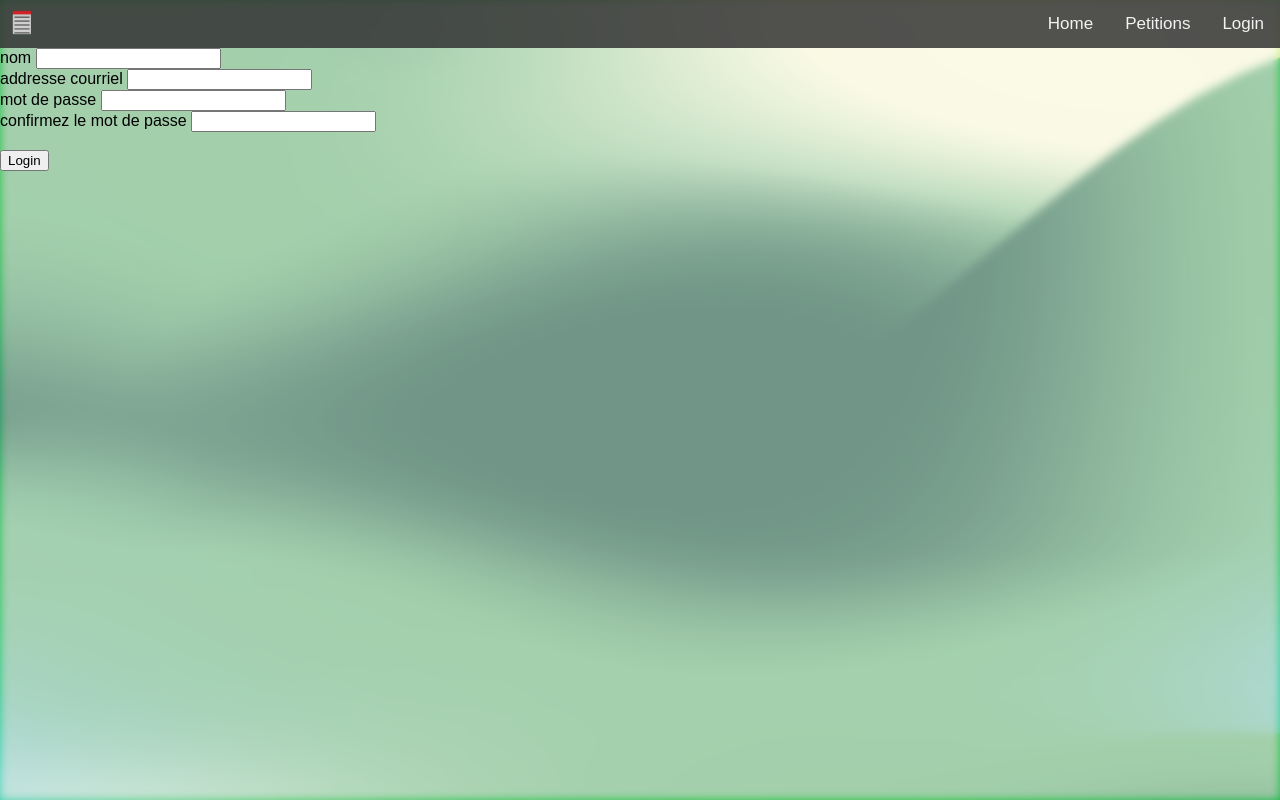
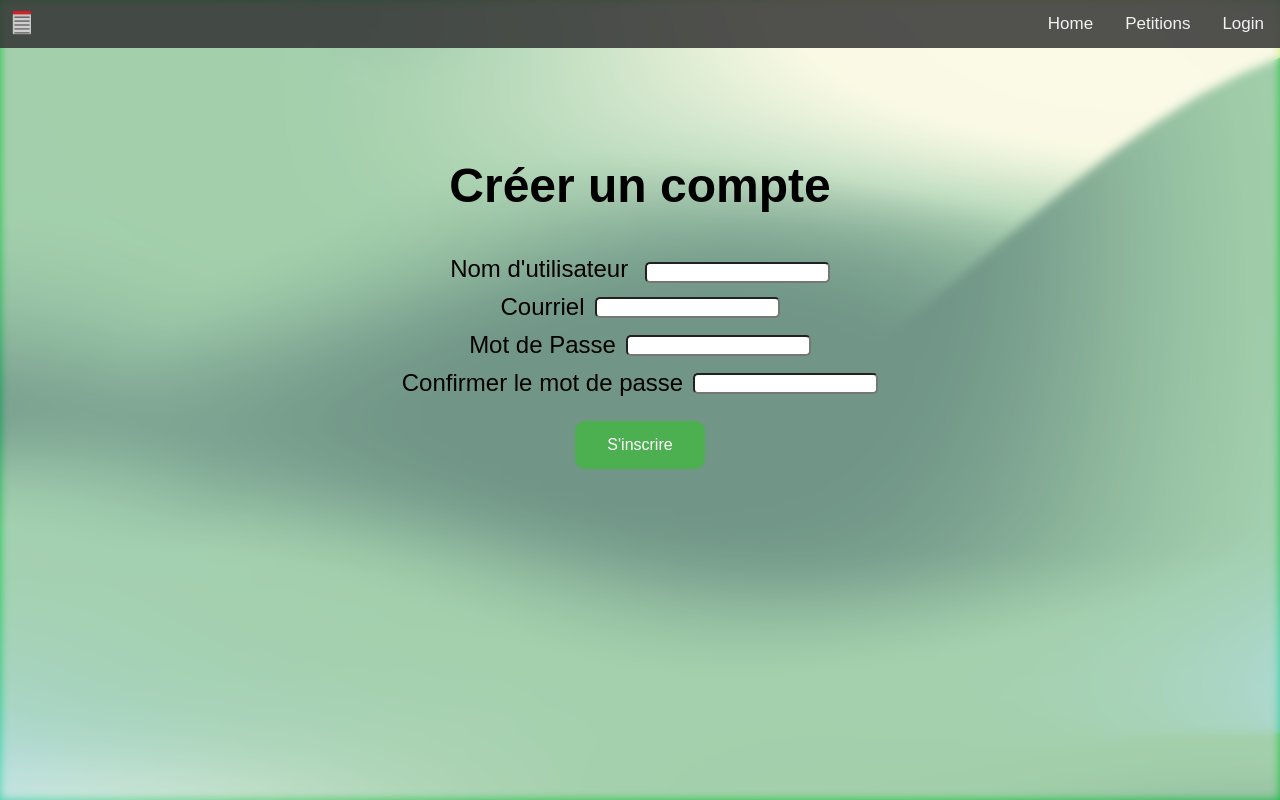
Before and after one commit to MotionForce/obnl-hax, a SvelteKit app: page /signup in a window 1280 px wide. Built offline with nearby package versions, Linux system fonts and the light colour scheme; what pocketbase would draw is missing.

Commit message:
made basic ui for signup\+page.svelte

```diff
--- a/src/routes/login/+page.svelte
+++ b/src/routes/login/+page.svelte
@@ -56,6 +56,10 @@
         margin-right: 10px;
     }
 
+    input {
+        border-radius: 5px;
+    }
+
     button {
         background-color: #4CAF50;
         border: none;
--- a/src/routes/signup/+page.svelte
+++ b/src/routes/signup/+page.svelte
@@ -1,4 +1,3 @@
-
 <script>
     import {pb} from "$lib/auth.js"
 
@@ -7,7 +6,7 @@
     let password = ""
     let passwordConfirm = ""
 
-    async function signup(){
+    async function signup() {
         const authData = await pb.collection("users").create({
             name: "dfjpiqnflwofh",
             email: "what@example.com",
@@ -17,13 +16,91 @@
         console.log(pb.authStore.isValid)
     }
 </script>
-nom <input bind:value={name}><br>
-addresse courriel <input bind:value={email}><br>
-mot de passe <input type="password" bind:value={password}><br>
-confirmez le mot de passe <input type="password" bind:value={passwordConfirm}><br>
-{#if password !== passwordConfirm}
-<br>
-Les mots de passe ne sont pas identiques!
-{/if}
-<br>
-<button on:click={signup}>Login</button>
+
+<div class="sign-up-form">
+    <h1>Créer un compte</h1>
+    <div class="usename">
+        <label for="username">Nom d'utilisateur</label>
+        <input type="text" name="username" id="username" bind:value={name}>
+    </div>
+    <div class="email">
+        <label for="email">Courriel</label>
+        <input type="email" name="email" id="email" bind:value={email}>
+    </div>
+    <div class="password">
+        <label for="password">Mot de Passe</label>
+        <input type="password" name="password" id="password" bind:value={password}>
+    </div>
+    <div class="confirm-password">
+        <label for="confirm-password">Confirmer le mot de passe</label>
+        <input type="password" name="confirm-password" id="confirm-password" bind:value={passwordConfirm}>
+    </div>
+    <div class="confirm-password-text">
+        {#if password !== passwordConfirm}
+            <p>Les mots de passe ne sont pas identiques!</p>
+        {/if}
+    </div>
+    <div class="submit">
+        <button on:click={signup}>S'inscrire</button>
+    </div>
+</div>
+
+<style>
+    .sign-up-form {
+        display: flex;
+        flex-direction: column;
+        align-items: center;
+        margin-top: 100px;
+        font-size: x-large;
+    }
+
+    .sign-up-form > * {
+        margin-top: 10px;
+    }
+
+    .email {
+        display: inline-flex;
+        align-items: center;
+    }
+
+    .password {
+        display: inline-flex;
+        align-items: center;
+    }
+
+    .confirm-password {
+        display: flex;
+        align-items: center;
+    }
+
+    .confirm-password-text {
+        font-size: medium;
+    }
+
+    .submit {
+        display: inline-flex;
+        align-items: center;
+    }
+
+    label {
+        margin-right: 10px;
+    }
+
+    input {
+        border-radius: 5px;
+    }
+
+    button {
+        background-color: #4CAF50;
+        border: none;
+        color: white;
+        padding: 15px 32px;
+        text-align: center;
+        text-decoration: none;
+        display: inline-block;
+        font-size: 16px;
+        margin: 4px 2px;
+        cursor: pointer;
+        border-radius: 10px;
+    }
+</style>
```
